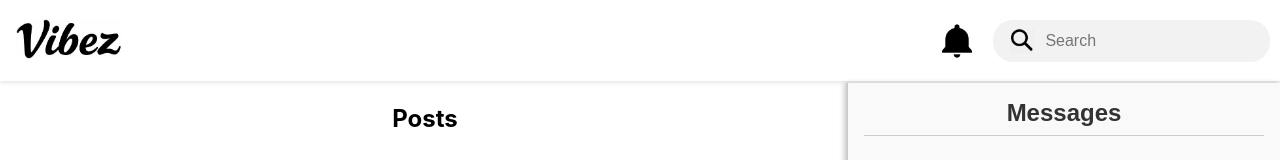
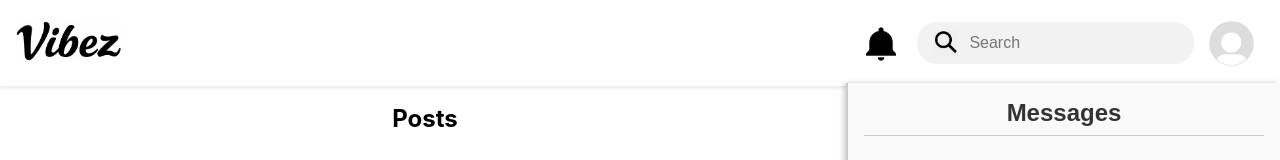
Before and after one commit to RobertNugent04/SOA_CA2, a React (Create React App) app in the folder vibez-client/: page /home in a window 1280 px wide. Shown: the top 160 px of the page. Built offline with nearby package versions, Linux system fonts and the light colour scheme.

Commit message:
Add profile picture to navbar

```diff
--- a/vibez-client/src/features/navbar/Navbar.tsx
+++ b/vibez-client/src/features/navbar/Navbar.tsx
@@ -1,10 +1,10 @@
-// Navbar.js
 import React from 'react';
 import { Link } from 'react-router-dom';
 import './navbar.css';
 import logo from '../../assets/images/vibez_logo.jpg';
 import bell from '../../assets/images/notification_bell.png';
 import search from '../../assets/images/search_icon.png';
+import profilePic from '../../assets/images/default_pfp.png'; // Import profile picture
 
 export const Navbar = () => {
   return (
@@ -22,6 +22,9 @@ export const Navbar = () => {
           <img src={search} alt="search icon" className="navbar-icon-image" />
           <input type="text" placeholder="Search" className="navbar-search-input" />
         </div>
+        <div className="navbar-profile">
+          <img src={profilePic} alt="Profile" className="navbar-profile-pic" />
+        </div>
       </div>
     </nav>
   );
--- a/vibez-client/src/features/navbar/navbar.css
+++ b/vibez-client/src/features/navbar/navbar.css
@@ -57,3 +57,13 @@
   margin-left: 0.5rem;
   font-size: 1rem;
 }
+
+.navbar-profile-pic{
+  height: 45px;
+  width: 45px;
+  border-radius: 50%;
+  object-fit: cover;
+  margin-right: 1rem;
+  margin-left: 15px;
+  margin-top: 5px;
+}
```
Also changed, not shown: vibez-client/src/assets/images/default_pfp.png (added).
